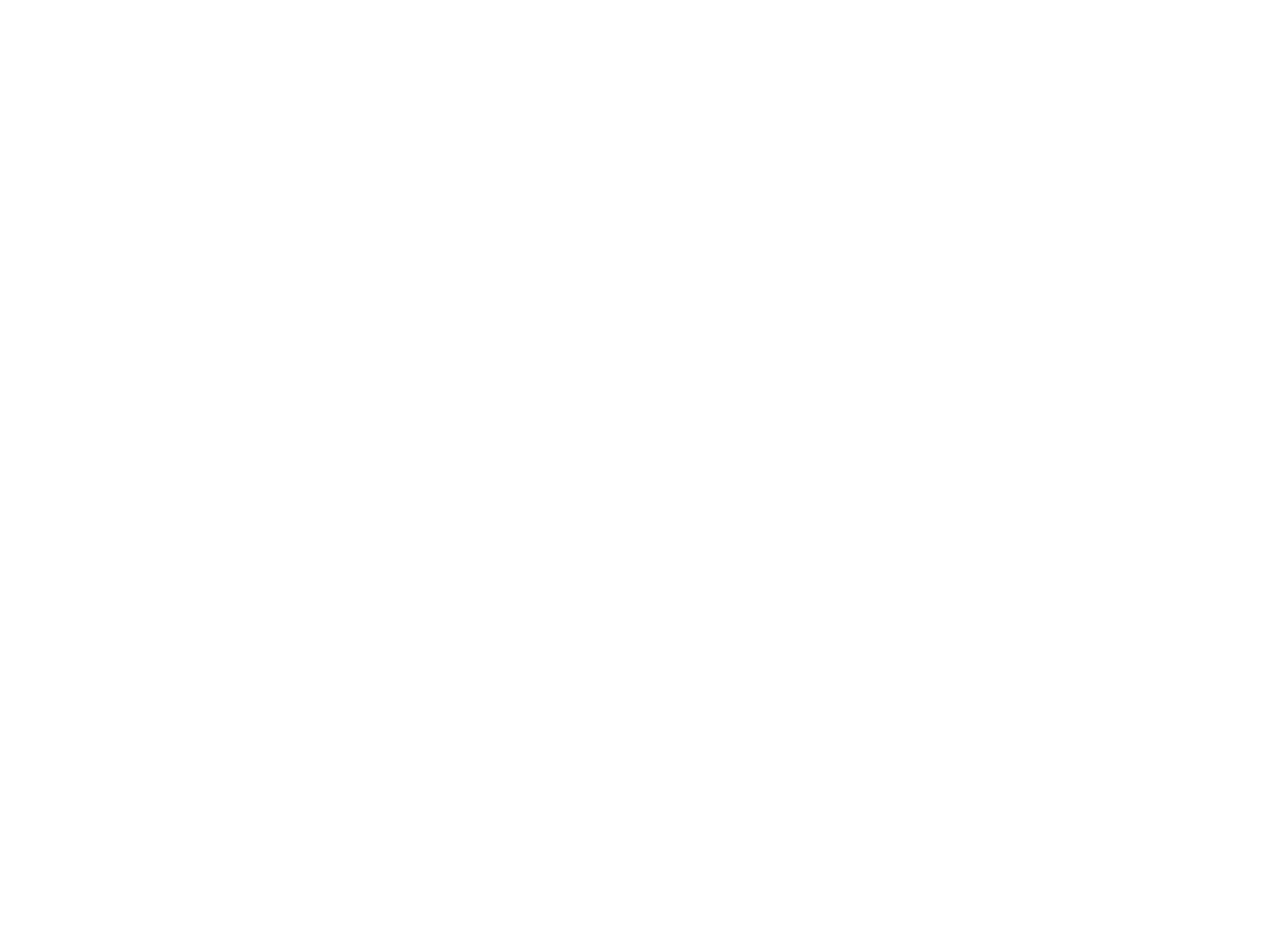
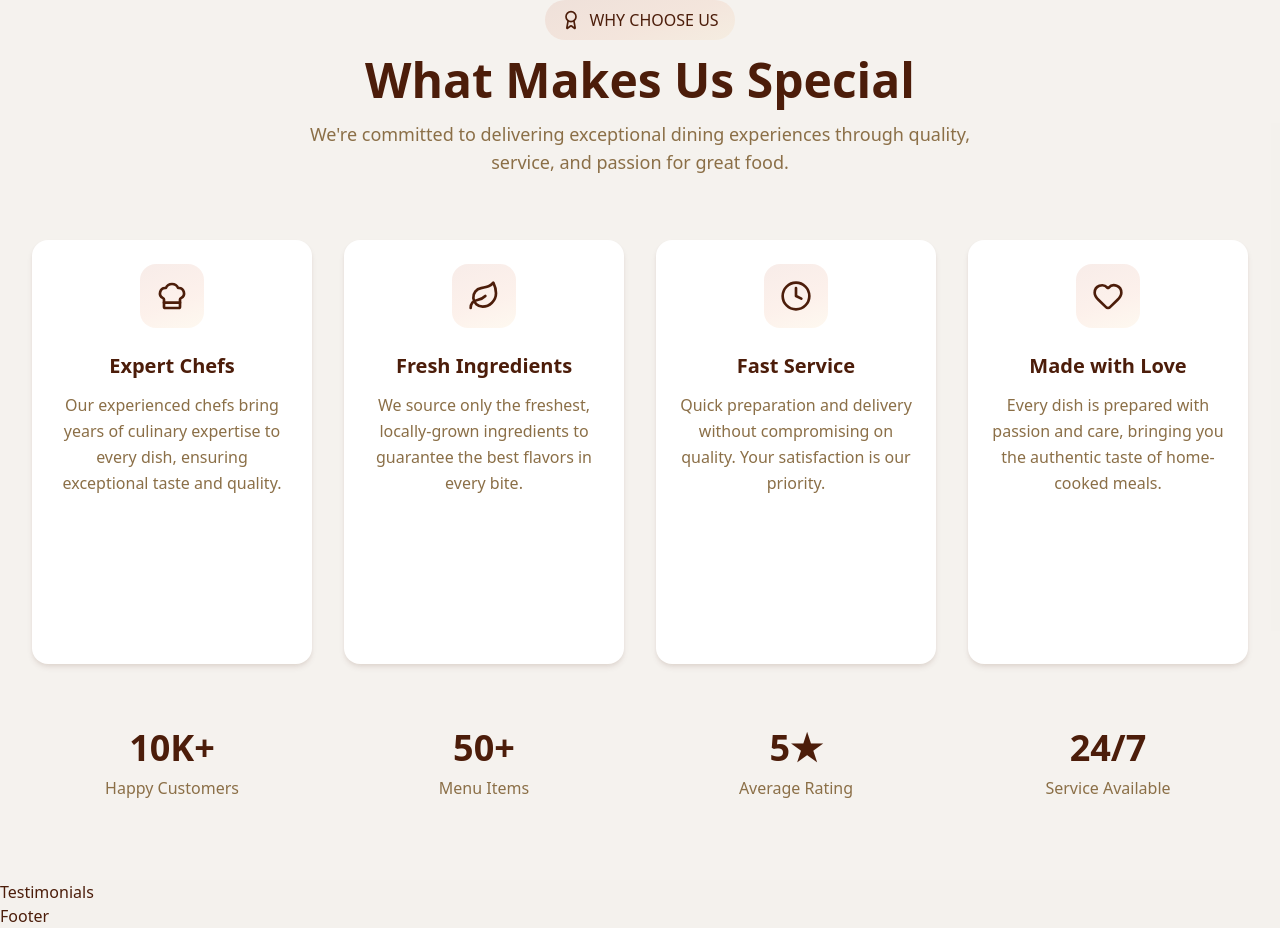
Before and after one commit to ebokes/foodie-restaurant, a Next.js app: page / in a window 1280 px wide. Shown: the part 3180-4108 px from the top of the page. Before the commit the page ends 3172 px from the top, so only its background shows below. Built offline with nearby package versions, Linux system fonts and the light colour scheme.

Commit message:
feat: creater why-use-us section

```diff
--- a/app/globals.css
+++ b/app/globals.css
@@ -1,3 +1,7 @@
+@import url("https://fonts.googleapis.com/css2?family=Poppins:wght@600;700;800&display=swap");
+@import url("https://fonts.googleapis.com/css2?family=Inter:wght@400;500&display=swap");
+@import url("https://fonts.googleapis.com/css2?family=DM+Sans:wght@400&display=swap");
+@import url("https://fonts.googleapis.com/css2?family=JetBrains+Mono:wght@500&display=swap");
 @import "tailwindcss";
 @import "tw-animate-css";
 
@@ -45,24 +49,26 @@
 
 :root {
   --radius: 0.625rem;
-  --background: oklch(1 0 0);
-  --foreground: oklch(0.145 0 0);
-  --card: oklch(1 0 0);
-  --card-foreground: oklch(0.145 0 0);
-  --popover: oklch(1 0 0);
-  --popover-foreground: oklch(0.145 0 0);
-  --primary: oklch(0.205 0 0);
-  --primary-foreground: oklch(0.985 0 0);
-  --secondary: oklch(0.97 0 0);
-  --secondary-foreground: oklch(0.205 0 0);
-  --muted: oklch(0.97 0 0);
-  --muted-foreground: oklch(0.556 0 0);
-  --accent: oklch(0.97 0 0);
-  --accent-foreground: oklch(0.205 0 0);
-  --destructive: oklch(0.577 0.245 27.325);
-  --border: oklch(0.922 0 0);
-  --input: oklch(0.922 0 0);
-  --ring: oklch(0.708 0 0);
+  --background: #f4f1ed;
+  --foreground: #4c1d0a;
+  --card: #ffffff;
+  --card-foreground: #4c1d0a;
+  --popover: #ffffff;
+  --popover-foreground: #4c1d0a;
+  --primary: linear-gradient(160deg, #b94725 0%, #e8753e 60%, #f4c16d 100%);
+  --primary-solid: #b94725;
+  --primary-foreground: #fff;
+  --secondary: #b94725;
+  --secondary-foreground: #ffffff;
+  --muted: #f4f1ed;
+  --muted-foreground: #8b6f47;
+  --accent: #e6b800;
+  --accent-foreground: #4c1d0a;
+  --destructive: #8b0000;
+  --destructive-foreground: #ffffff;
+  --border: rgba(76, 29, 10, 0.1);
+  --input: #fff;
+  --ring: #a63d1f;
   --chart-1: oklch(0.646 0.222 41.116);
   --chart-2: oklch(0.6 0.118 184.704);
   --chart-3: oklch(0.398 0.07 227.392);
@@ -76,6 +82,12 @@
   --sidebar-accent-foreground: oklch(0.205 0 0);
   --sidebar-border: oklch(0.922 0 0);
   --sidebar-ring: oklch(0.708 0 0);
+  --success: #2d5016;
+  --success-foreground: #ffffff;
+  --warning: #b8860b;
+  --warning-foreground: #ffffff;
+  --error: #8b0000;
+  --error-foreground: #ffffff;
 }
 
 .dark {
@@ -121,59 +133,6 @@
   }
 } */
 @layer base {
-  :root {
-    /* Core Colors */
-    --color-background: #f4f1ed; /* warm off-white */
-    --color-foreground: #4c1d0a; /* dark brown */
-    --color-border: rgba(76, 29, 10, 0.1); /* dark brown with opacity */
-    --color-input: #ffffff; /* white */
-    --color-ring: #a63d1f; /* deep burnt-orange */
-
-    /* Card Colors */
-    --color-card: #ffffff; /* white */
-    --color-card-foreground: #4c1d0a; /* dark brown */
-
-    /* Popover Colors */
-    --color-popover: #ffffff; /* white */
-    --color-popover-foreground: #4c1d0a; /* dark brown */
-
-    /* Muted Colors */
-    --color-muted: #f4f1ed; /* warm off-white */
-    --color-muted-foreground: #8b6f47; /* lighter brown */
-
-    /* Primary Colors - Updated with gradient */
-    --color-primary: linear-gradient(
-      160deg,
-      #b94725 0%,
-      #e8753e 60%,
-      #f4c16d 100%
-    ); /* soft gradient */
-    --color-primary-solid: #b94725; /* fallback solid color for text */
-    --color-primary-foreground: #ffffff; /* white */
-
-    /* Secondary Colors */
-    --color-secondary: #4c1d0a; /* rich dark brown */
-    --color-secondary-foreground: #ffffff; /* white */
-
-    /* Accent Colors */
-    --color-accent: #e6b800; /* mustard yellow */
-    --color-accent-foreground: #4c1d0a; /* dark brown */
-
-    /* Success Colors */
-    --color-success: #2d5016; /* deep forest green */
-    --color-success-foreground: #ffffff; /* white */
-
-    /* Warning Colors */
-    --color-warning: #b8860b; /* dark goldenrod */
-    --color-warning-foreground: #ffffff; /* white */
-
-    /* Error/Destructive Colors */
-    --color-error: #8b0000; /* dark red */
-    --color-error-foreground: #ffffff; /* white */
-    --color-destructive: #8b0000; /* dark red */
-    --color-destructive-foreground: #ffffff; /* white */
-  }
-
   * {
     @apply border-border;
   }
@@ -206,7 +165,11 @@
 
   /* Primary gradient utilities */
   .bg-primary {
-    background: var(--color-primary);
+    background: var(--primary);
+  }
+
+  .bg-primary-solid {
+    background: var(--primary-solid);
   }
 
   .bg-primary\/90 {
@@ -228,11 +191,11 @@
   }
 
   .text-primary {
-    color: var(--color-primary-solid);
+    color: var(--primary-solid);
   }
 
   .hover\:text-primary:hover {
-    color: var(--color-primary-solid);
+    color: var(--primary-solid);
   }
 
   .focus\:ring-primary\/50:focus {
@@ -240,6 +203,6 @@
   }
 
   .focus\:border-primary:focus {
-    border-color: var(--color-primary-solid);
+    border-color: var(--primary-solid);
   }
 }
--- a/components/home/why-choose-us.tsx
+++ b/components/home/why-choose-us.tsx
@@ -1,7 +1,137 @@
-import React from "react";
+import Image from "next/image";
+import Icon from "../ui/app-icon";
 
-const WhyChooseUs = () => {
-  return <div>WhyChooseUs</div>;
+const WhyChooseUsSection = () => {
+  const features = [
+    {
+      id: 1,
+      icon: "ChefHat" as const,
+      title: "Expert Chefs",
+      description:
+        "Our experienced chefs bring years of culinary expertise to every dish, ensuring exceptional taste and quality.",
+      image: "https://images.unsplash.com/photo-1687089122852-40b29da3f249",
+      imageAlt:
+        "Professional chef in white uniform and hat preparing food in modern kitchen",
+    },
+    {
+      id: 2,
+      icon: "Leaf" as const,
+      title: "Fresh Ingredients",
+      description:
+        "We source only the freshest, locally-grown ingredients to guarantee the best flavors in every bite.",
+      image: "https://images.unsplash.com/photo-1678831654314-8d68bb47cb0f",
+      imageAlt:
+        "Fresh organic vegetables and herbs arranged on wooden cutting board",
+    },
+    {
+      id: 3,
+      icon: "Clock" as const,
+      title: "Fast Service",
+      description:
+        "Quick preparation and delivery without compromising on quality. Your satisfaction is our priority.",
+      image: "https://images.unsplash.com/photo-1689916342657-d8db64f47bdd",
+      imageAlt:
+        "Delivery person on motorcycle with insulated food delivery bag in urban setting",
+    },
+    {
+      id: 4,
+      icon: "Heart" as const,
+      title: "Made with Love",
+      description:
+        "Every dish is prepared with passion and care, bringing you the authentic taste of home-cooked meals.",
+      image: "https://images.unsplash.com/photo-1734918693352-774ff2cd3ae5",
+      imageAlt:
+        "Hands carefully plating a gourmet dish with artistic presentation",
+    },
+  ];
+
+  return (
+    <section className="py-20 bg-muted/30">
+      <div className="max-w-7xl mx-auto px-4 sm:px-6 lg:px-8">
+        {/* Section Header */}
+        <div className="text-center mb-16">
+          <div className="inline-flex items-center space-x-2 bg-primary/10 px-4 py-2 rounded-full mb-4">
+            <Icon name="Award" size={20} className="text-primary" />
+            <span className="text-primary font-body font-medium">
+              WHY CHOOSE US
+            </span>
+          </div>
+
+          <h2 className="text-3xl sm:text-4xl lg:text-5xl font-heading font-bold text-foreground mb-4">
+            What Makes Us <span className="text-primary">Special</span>
+          </h2>
+
+          <p className="text-lg text-muted-foreground font-body max-w-2xl mx-auto">
+            We&apos;re committed to delivering exceptional dining experiences
+            through quality, service, and passion for great food.
+          </p>
+        </div>
+
+        {/* Features Grid */}
+        <div className="grid sm:grid-cols-2 lg:grid-cols-4 gap-8">
+          {features?.map((feature) => (
+            <div
+              key={feature?.id}
+              className="group bg-card rounded-2xl p-6 shadow-warm  transition-all duration-300 text-center"
+            >
+              {/* Icon */}
+              <div className="relative mb-6">
+                <div className="w-16 h-16 bg-primary/10 rounded-2xl flex items-center justify-center mx-auto group-hover:bg-primary group-hover:scale-110 transition-all duration-300">
+                  <Icon
+                    name={feature?.icon}
+                    size={32}
+                    className="text-primary group-hover:text-primary-foreground transition-colors duration-300"
+                  />
+                </div>
+
+                {/* Background decoration */}
+                {/* <div className="absolute inset-0 bg-accent/20 rounded-2xl blur-xl scale-75 opacity-0 group-hover:opacity-100 transition-opacity duration-300"></div> */}
+              </div>
+
+              {/* Content */}
+              <h3 className="text-xl font-heading font-bold text-foreground mb-3 group-hover:text-primary transition-colors duration-300">
+                {feature?.title}
+              </h3>
+
+              <p className="text-muted-foreground font-body leading-relaxed">
+                {feature?.description}
+              </p>
+
+              {/* Hidden image that appears on hover */}
+              <div className="mt-4 overflow-hidden rounded-lg opacity-0 group-hover:opacity-100 transition-opacity duration-300">
+                <Image
+                  src={feature?.image}
+                  alt={feature?.imageAlt}
+                  width={100}
+                  height={100}
+                  className="w-full h-32 object-cover transform scale-110 group-hover:scale-100 transition-transform duration-500"
+                />
+              </div>
+            </div>
+          ))}
+        </div>
+
+        {/* Stats Section */}
+        <div className="mt-16 grid grid-cols-2 lg:grid-cols-4 gap-8">
+          {[
+            { number: "10K+", label: "Happy Customers" },
+            { number: "50+", label: "Menu Items" },
+            { number: "5★", label: "Average Rating" },
+            { number: "24/7", label: "Service Available" },
+          ]?.map((stat, index) => (
+            <div key={index} className="text-center">
+              <div className="text-3xl sm:text-4xl font-heading font-bold text-primary mb-2">
+                {stat?.number}
+              </div>
+              <div className="text-muted-foreground font-body">
+                {stat?.label}
+              </div>
+            </div>
+          ))}
+        </div>
+      </div>
+    </section>
+  );
 };
 
-export default WhyChooseUs;
+export default WhyChooseUsSection;
--- /dev/null
+++ b/tailwind.config.ts
@@ -0,0 +1,23 @@
+import { type Config } from "tailwindcss";
+
+const config: Config = {
+  content: [
+    "./app/**/*.{js,ts,jsx,tsx,mdx}",
+    "./components/**/*.{js,ts,jsx,tsx,mdx}",
+    "./lib/**/*.{js,ts,jsx,tsx,mdx}",
+  ],
+  theme: {
+    extend: {
+      colors: {
+        primary: {
+          DEFAULT: "hsl(var(--primary))",
+          foreground: "hsl(var(--primary-foreground))",
+          solid: "hsl(var(--primary-solid))",
+        },
+        // ...other colors
+      },
+    },
+  },
+};
+
+export default config;
```
